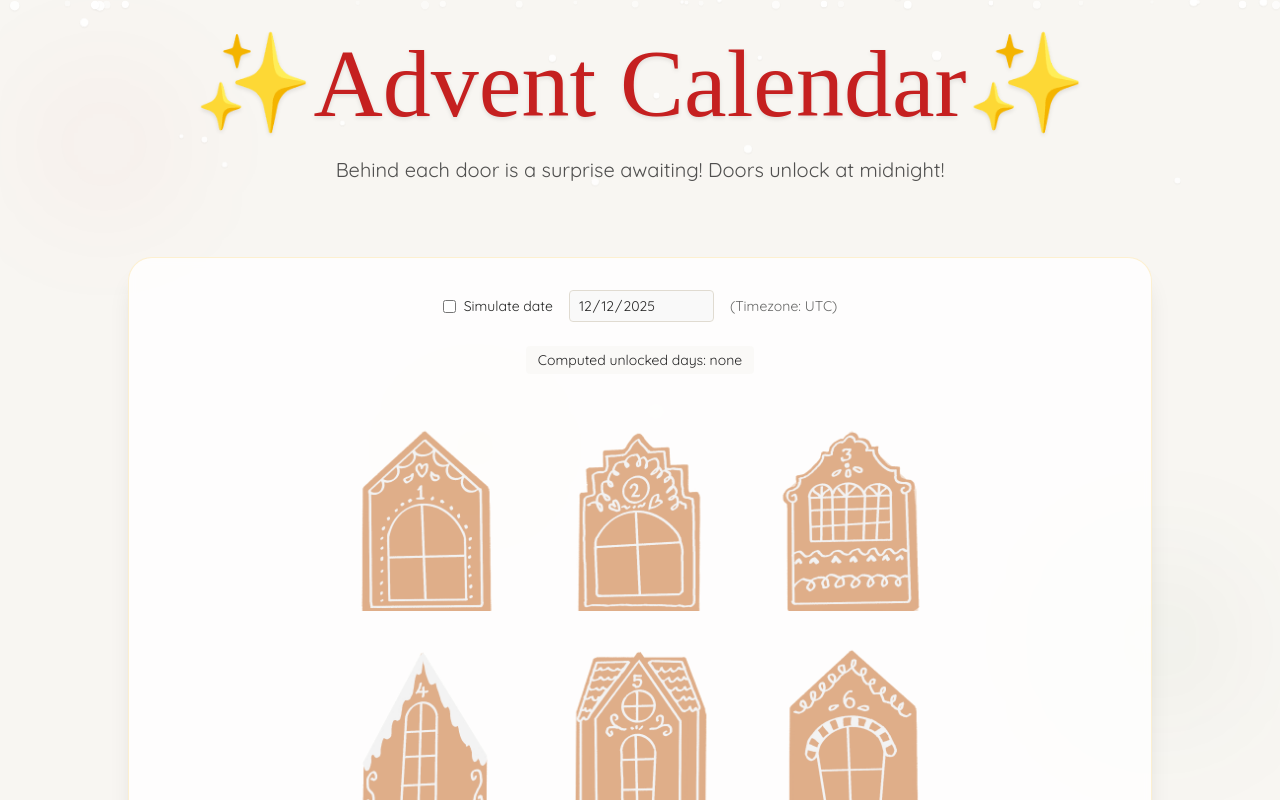
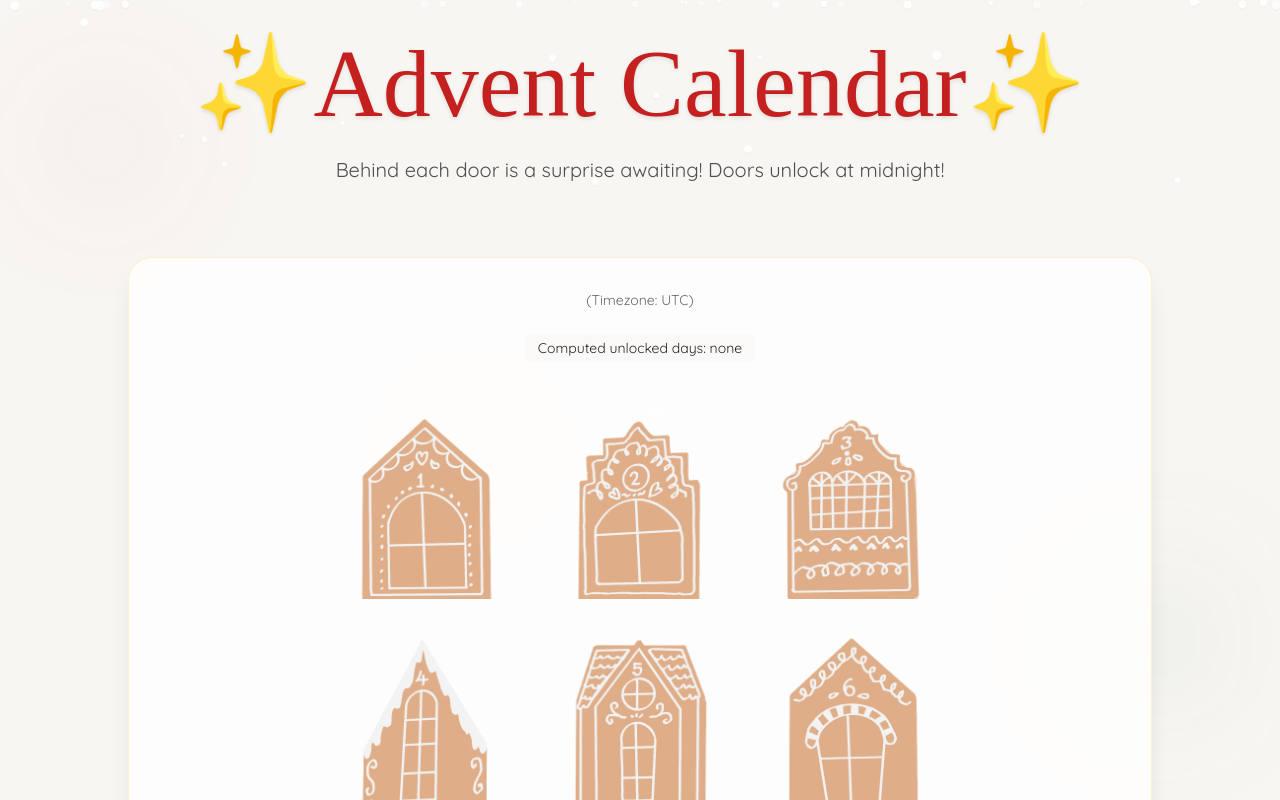
Before and after one commit to bu1bzy/gingerbreadadventcal, a React (Vite) app: page / in a window 1280 px wide. Shown: the top 800 px of the page. Built offline with nearby package versions, Linux system fonts and the light colour scheme; no server answers; the HTML template or start-up script is replaced by a standard one; a web font is replaced by a local one.

Commit message:
Remove simulate date UI and state; use timezone-only unlocking

```diff
--- a/src/pages/Index.tsx
+++ b/src/pages/Index.tsx
@@ -121,18 +121,7 @@ const Index = () => {
   // Determine unlocked days using the calendar timezone so preview reflects real unlock dates
   const { timezone } = useTimezone();
 
-  // Simulation controls (choose a date to preview unlocks)
-  const [simulate, setSimulate] = useState(false);
-  const [simDate, setSimDate] = useState(() => new Date().toISOString().slice(0, 10));
-
-  const unlockedDays = (() => {
-    if (simulate) {
-      // build a Date at local midnight for the selected ISO date
-      const d = new Date(simDate + 'T00:00:00');
-      return getUnlockedDays(timezone, d);
-    }
-    return getUnlockedDays(timezone);
-  })();
+  const unlockedDays = getUnlockedDays(timezone);
   const handleOpenDoor = (day: number) => {
     if (!openedDays.includes(day)) {
       setOpenedDays(prev => [...prev, day]);
@@ -176,17 +165,6 @@ Doors unlock at midnight!</p>
 
             <div className="bg-card/80 backdrop-blur-sm rounded-3xl shadow-xl border border-christmas-gold/20 p-4 md:p-8 christmas-glow">
               <div className="mb-4 flex items-center justify-center gap-4 flex-wrap">
-                <label className="inline-flex items-center gap-2 font-body text-sm">
-                  <input type="checkbox" checked={simulate} onChange={e => setSimulate(e.target.checked)} />
-                  <span>Simulate date</span>
-                </label>
-                <input
-                  type="date"
-                  value={simDate}
-                  onChange={e => setSimDate(e.target.value)}
-                  className="border rounded px-2 py-1 text-sm"
-                  disabled={!simulate}
-                />
                 <div className="text-sm text-muted-foreground">(Timezone: {timezone})</div>
                 {/* Debug: show computed unlocked days for clarity */}
                 <div className="w-full text-center mt-2">
```
